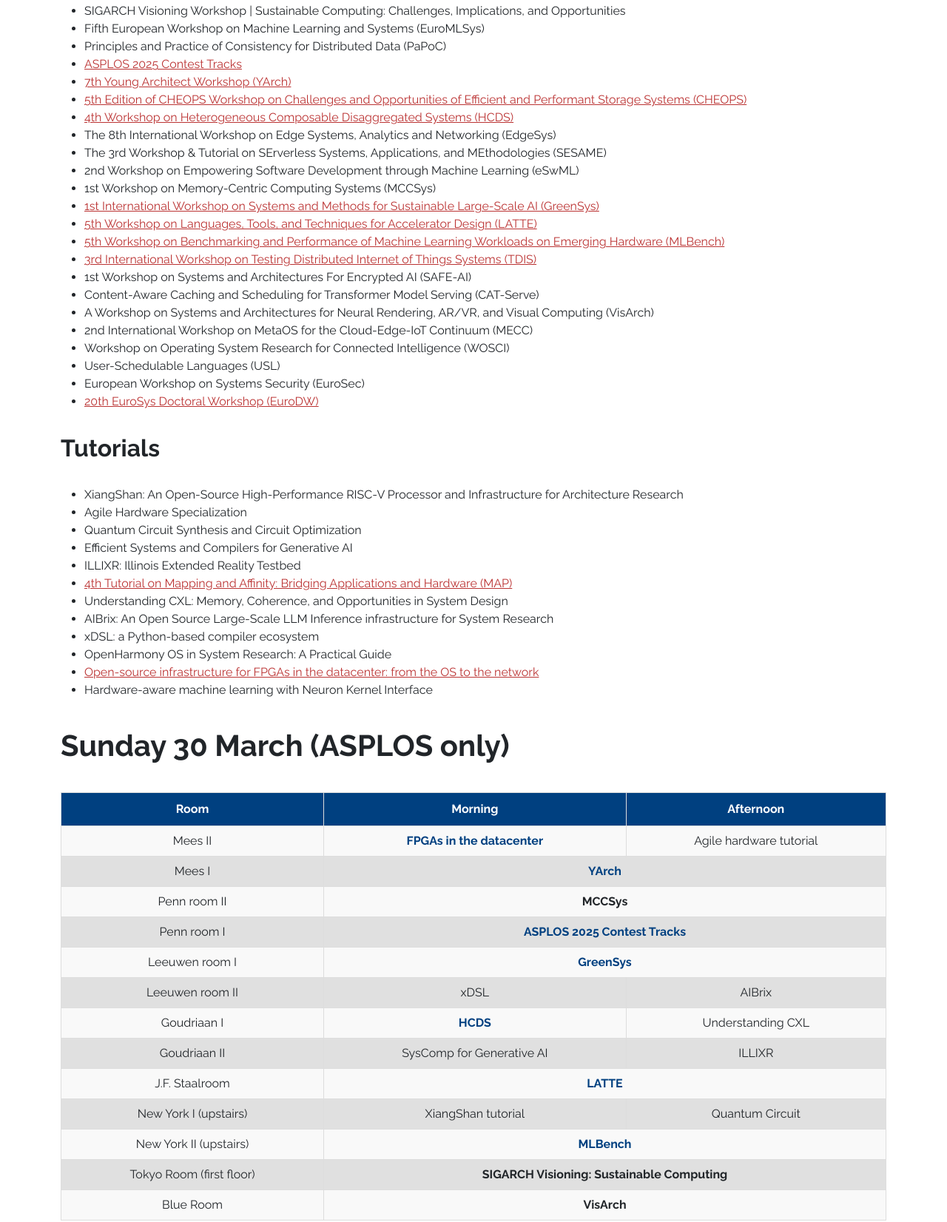
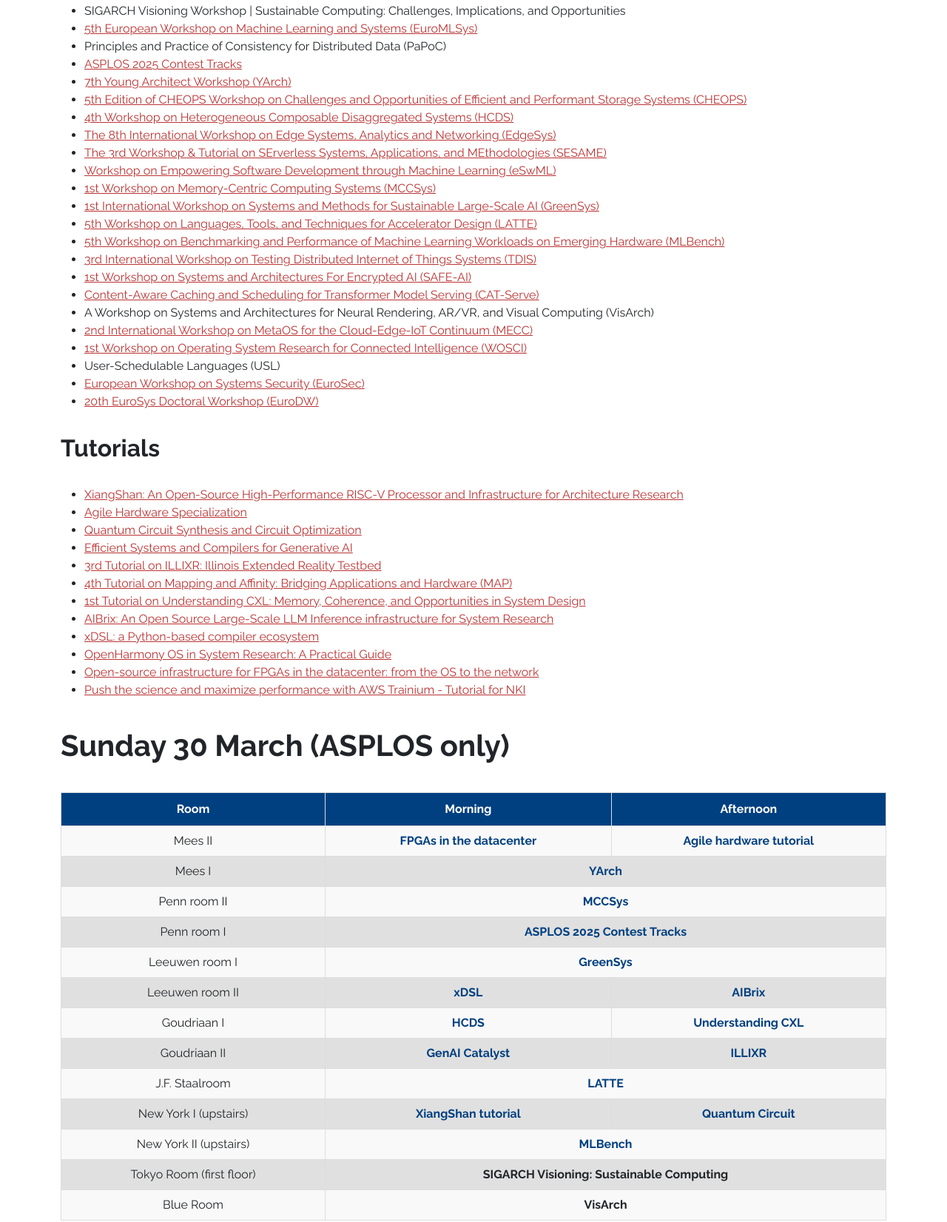
Before and after one commit to eurosys2025/eurosys2025.github.io, a plain HTML site: page workshops.html in a window 1280 px wide. Shown: the part 986-2638 px from the top of the page at 74% size. Drawn offline with nearby package versions, Linux system fonts and the light colour scheme.

Commit message:
Add links to workshops

```diff
--- a/workshops.html
+++ b/workshops.html
@@ -619,7 +619,7 @@
 
 
 
-                        <li>Fifth European Workshop on Machine Learning and Systems (EuroMLSys)</li>
+                        <li><a href="https://euromlsys.eu/">5th European Workshop on Machine Learning and Systems (EuroMLSys)</a></li>
 
 
 
@@ -648,20 +648,20 @@
 
 
 
-                        <li>The 8th International Workshop on Edge Systems, Analytics and Networking (EdgeSys)</li>
+                        <li><a href="https://edge-sys.github.io/2025/">The 8th International Workshop on Edge Systems, Analytics and Networking (EdgeSys)</a></li>
 
 
 
-                        <li>The 3rd Workshop &amp; Tutorial on SErverless Systems, Applications, and MEthodologies
-                            (SESAME)</li>
+                        <li><a href="https://sesame25.github.io/">The 3rd Workshop &amp; Tutorial on SErverless Systems, Applications, and MEthodologies
+                            (SESAME)</a></li>
 
 
 
-                        <li>2nd Workshop on Empowering Software Development through Machine Learning (eSwML)</li>
+                        <li><a href="https://eswml.github.io/">Workshop on Empowering Software Development through Machine Learning (eSwML)</a></li>
 
 
 
-                        <li>1st Workshop on Memory-Centric Computing Systems (MCCSys)</li>
+                        <li><a href="https://events.safari.ethz.ch/asplos25-MCCSys/doku.php?id=start">1st Workshop on Memory-Centric Computing Systems (MCCSys)</a></li>
 
 
 
@@ -688,11 +688,11 @@
 
 
 
-                        <li>1st Workshop on Systems and Architectures For Encrypted AI (SAFE-AI)</li>
+                        <li><a href="https://cmu-caos.github.io/safeAI/">1st Workshop on Systems and Architectures For Encrypted AI (SAFE-AI)</a></li>
 
 
 
-                        <li>Content-Aware Caching and Scheduling for Transformer Model Serving (CAT-Serve)</li>
+                        <li><a href="https://catserve2025.github.io/cat-serve/">Content-Aware Caching and Scheduling for Transformer Model Serving (CAT-Serve)</a></li>
 
 
 
@@ -701,11 +701,11 @@
 
 
 
-                        <li>2nd International Workshop on MetaOS for the Cloud-Edge-IoT Continuum (MECC)</li>
+                        <li><a href="https://meccworkshop.github.io/">2nd International Workshop on MetaOS for the Cloud-Edge-IoT Continuum (MECC) </a></li>
 
 
 
-                        <li>Workshop on Operating System Research for Connected Intelligence (WOSCI)</li>
+                        <li><a href="https://ipads.se.sjtu.edu.cn/wosci">1st Workshop on Operating System Research for Connected Intelligence (WOSCI)</a></li>
 
 
 
@@ -713,7 +713,7 @@
 
 
 
-                        <li>European Workshop on Systems Security (EuroSec)</li>
+                        <li><a href="https://eurosec-workshop.github.io/">European Workshop on Systems Security (EuroSec)</a></li>
 
 
 
@@ -722,24 +722,24 @@
 
                     <h2> Tutorials </h2>
                     <ul class="wp-block-list">
-                        <li>XiangShan: An Open-Source High-Performance RISC-V Processor and Infrastructure for
-                            Architecture Research</li>
+                        <li><a href="https://docs.xiangshan.cc/zh-cn/latest/tutorials/asplos25/">XiangShan: An Open-Source High-Performance RISC-V Processor and Infrastructure for
+                            Architecture Research</a></li>
 
 
 
-                        <li>Agile Hardware Specialization</li>
+                        <li><a href="https://ericlyun.github.io/tutorial-asplos2025">Agile Hardware Specialization</a></li>
 
 
 
-                        <li>Quantum Circuit Synthesis and Circuit Optimization</li>
+                        <li><a href="https://qqq-wisc.github.io/asplos25-tutorial">Quantum Circuit Synthesis and Circuit Optimization</a></li>
 
 
 
-                        <li>Efficient Systems and Compilers for Generative AI</li>
+                        <li><a href="https://genaicatalyst.github.io">Efficient Systems and Compilers for Generative AI</a></li>
 
 
 
-                        <li>ILLIXR: Illinois Extended Reality Testbed</li>
+                        <li><a href="https://illixr.org/tutorials/asplos-2025">3rd Tutorial on ILLIXR: Illinois Extended Reality Testbed </a></li>
 
 
 
@@ -748,19 +748,19 @@
 
 
 
-                        <li>Understanding CXL: Memory, Coherence, and Opportunities in System Design</li>
+                        <li><a href="https://sites.google.com/view/cxlab-tutorial/speakers">1st Tutorial on Understanding CXL: Memory, Coherence, and Opportunities in System Design</a></li>
 
 
 
-                        <li>AIBrix: An Open Source Large-Scale LLM Inference infrastructure for System Research</li>
+                        <li><a href="https://aibrix.github.io/community/">AIBrix: An Open Source Large-Scale LLM Inference infrastructure for System Research</a></li>
 
 
 
-                        <li>xDSL: a Python-based compiler ecosystem</li>
+                        <li><a href="https://xdsl.dev/events/2025-ASPLOS/">xDSL: a Python-based compiler ecosystem</a></li>
 
 
 
-                        <li>OpenHarmony OS in System Research: A Practical Guide</li>
+                        <li><a href="https://openharmonyos.org/tutorial/">OpenHarmony OS in System Research: A Practical Guide</a></li>
 
 
 
@@ -770,7 +770,7 @@
 
 
 
-                        <li>Hardware-aware machine learning with Neuron Kernel Interface</li>
+                        <li><a href="https://sites.google.com/view/asplos2025-nki-conference/home">Push the science and maximize performance with AWS Trainium - Tutorial for NKI</a></li>
                     </ul>
 
 
@@ -791,7 +791,7 @@
                             <tr>
                                 <td>Mees II</td>
                                 <td><a href="https://systems.ethz.ch/research/data-processing-on-modern-hardware/hacc/asplos25-tutorial-fpgas.html">FPGAs in the datacenter</a></td>
-                                <td>Agile hardware tutorial</td>
+                                <td><a href="https://ericlyun.github.io/tutorial-asplos2025">Agile hardware tutorial</a></td>
                             </tr>
                             <tr>
                                 <td>Mees I</td>
@@ -800,7 +800,7 @@
                             </tr>
                             <tr>
                                 <td>Penn room II</td>
-                                <td class="colspan-center" colspan="2">MCCSys</td>
+                                <td class="colspan-center" colspan="2"><a href="https://events.safari.ethz.ch/asplos25-MCCSys/doku.php?id=start">MCCSys </a></td>
                             </tr>
                             <tr>
                                 <td>Penn room I</td>
@@ -814,18 +814,18 @@
                             </tr>
                             <tr>
                                 <td>Leeuwen room II</td>
-                                <td>xDSL</td>
-                                <td>AIBrix</td>
+                                <td><a href="https://xdsl.dev/events/2025-ASPLOS/">xDSL</a></td>
+                                <td><a href="https://aibrix.github.io/community/">AIBrix</a></td>
                             </tr>
                             <tr>
                                 <td>Goudriaan I</td>
                                 <td><a href="https://hcds-workshop.github.io/">HCDS</a></td>
-                                <td>Understanding CXL</td>
+                                <td><a href="https://sites.google.com/view/cxlab-tutorial/speakers">Understanding CXL</a></td>
                             </tr>
                             <tr>
                                 <td>Goudriaan II</td>
-                                <td>SysComp for Generative AI</td>
-                                <td>ILLIXR</td>
+                                <td><a  href="https://genaicatalyst.github.io"> GenAI Catalyst</a></td>
+                                <td><a href="https://illixr.org/tutorials/asplos-2025"> ILLIXR</a></td>
                             </tr>
                             <tr>
                                 <td>J.F. Staalroom</td>
@@ -833,8 +833,8 @@
                             </tr>
                             <tr>
                                 <td>New York I (upstairs)</td>
-                                <td>XiangShan tutorial</td>
-                                <td>Quantum Circuit</td>
+                                <td> <a href="https://docs.xiangshan.cc/zh-cn/latest/tutorials/asplos25/">XiangShan tutorial</a></td>
+                                <td><a href="https://qqq-wisc.github.io/asplos25-tutorial">Quantum Circuit</a></td>
                             </tr>
                             <tr>
                                 <td>New York II (upstairs)</td>
@@ -867,19 +867,19 @@
                         <tbody>
                             <tr>
                                 <td>Mees II</td>
-                                <td class="colspan-center" colspan="2">EdgeSys</td>
+                                <td class="colspan-center" colspan="2"> <a href="https://edge-sys.github.io/2025/"> EdgeSys</a></td>
                             </tr>
                             <tr>
                                 <td>Mees I</td>
-                                <td class="colspan-center" colspan="2">SESAME</td>
+                                <td class="colspan-center" colspan="2"><a href="https://sesame25.github.io/"> SESAME </a></td>
                             </tr>
                             <tr>
                                 <td>Penn room II</td>
-                                <td class="colspan-center" colspan="2">EuroMLSys</td>
+                                <td class="colspan-center" colspan="2"><a href="https://euromlsys.eu/"> EuroMLSys</a></td>
                             </tr>
                             <tr>
                                 <td>Penn room I</td>
-                                <td class="colspan-center" colspan="2">EuroSec</td>
+                                <td class="colspan-center" colspan="2"><a href="https://eurosec-workshop.github.io/"> EuroSec</a></td>
                             </tr>
                             <tr>
                                 <td>Leeuwen room I</td>
@@ -889,17 +889,17 @@
                             </tr>
                             <tr>
                                 <td>Leeuwen room II</td>
-                                <td>Amazon NKI</td>
+                                <td><a href="https://sites.google.com/view/asplos2025-nki-conference/home"> Amazon NKI</a></td>
                                 <td><a href="https://tdis.gitlab.io/tdis25/">TDIS</a></td>
                             </tr>
                             <tr>
                                 <td>Goudriaan I</td>
-                                <td>OpenHarmonyOS</td>
-                                <td>eSwML</td>
+                                <td><a  href="https://openharmonyos.org/tutorial/"> OpenHarmonyOS</a></td>
+                                <td><a href="https://eswml.github.io/"> eSwMLs</a></td>
                             </tr>
                             <tr>
                                 <td>Goudriaan II</td>
-                                <td>CAT-Serve</td>
+                                <td><a href="https://catserve2025.github.io/cat-serve/"> CAT-Serve</a></td>
                                 <td>
                                     <a href="https://github.com/LLNL/mpibind/tree/master/tutorials/eurosys25" data-type="link" data-id="https://github.com/LLNL/mpibind/tree/master/tutorials/eurosys25">MAP</a>
                                 </td>
@@ -910,11 +910,11 @@
                             </tr>
                             <tr>
                                 <td>New York I (upstairs)</td>
-                                <td class="colspan-center" colspan="2">MECC 2025</td>
+                                <td class="colspan-center" colspan="2"><a href="https://meccworkshop.github.io/"> MECC 2025</a></td>
                             </tr>
                             <tr>
                                 <td>New York II (upstairs)</td>
-                                <td class="colspan-center" colspan="2">SAFE-AI</td>
+                                <td class="colspan-center" colspan="2"><a href="https://cmu-caos.github.io/safeAI/"> SAFE-AI</a></td>
                             </tr>
                             <tr>
                                 <td>Tokyo Room (first floor)</td>
@@ -924,7 +924,7 @@
                             </tr>
                             <tr>
                                 <td>Blue Room</td>
-                                <td>WOCSI</td>
+                                <td><a  href="https://ipads.se.sjtu.edu.cn/wosci"> WOSCI</a></td>
                                 <td>USL</td>
                             </tr>
                         </tbody>
```
